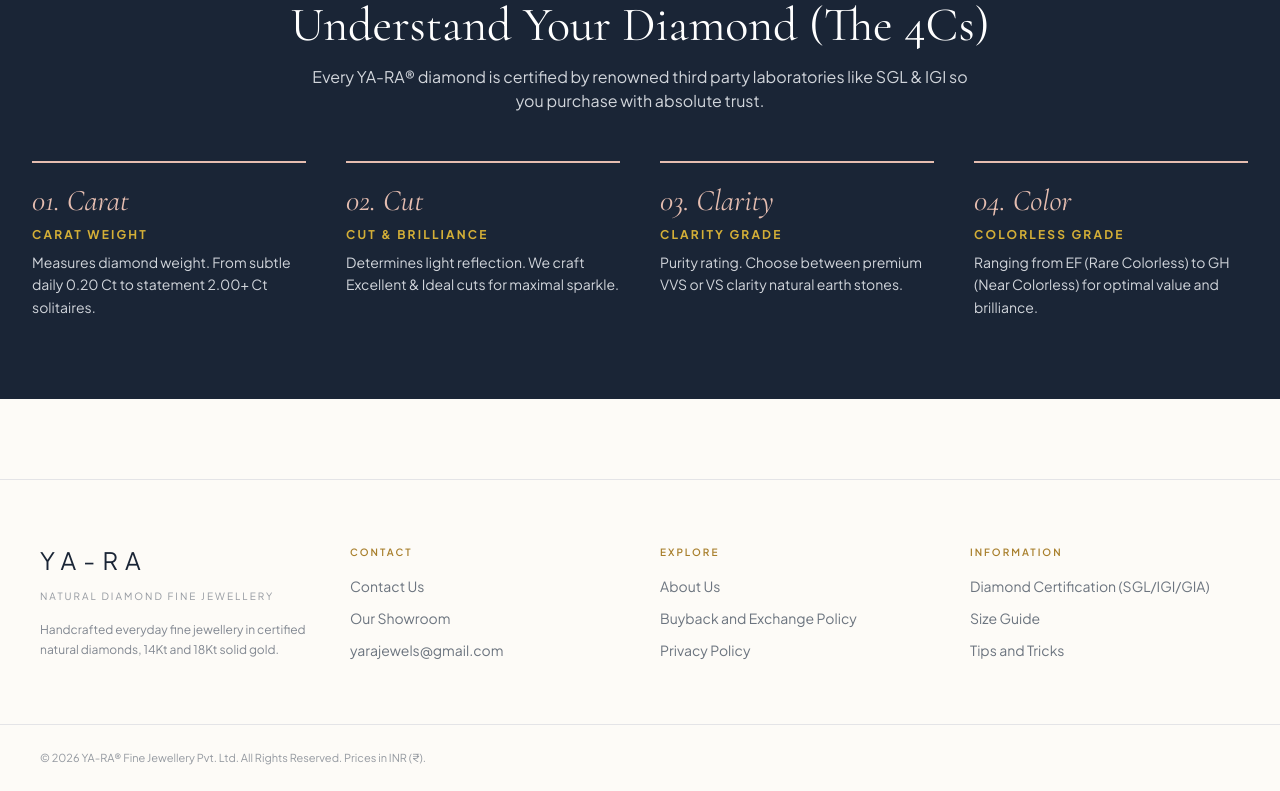
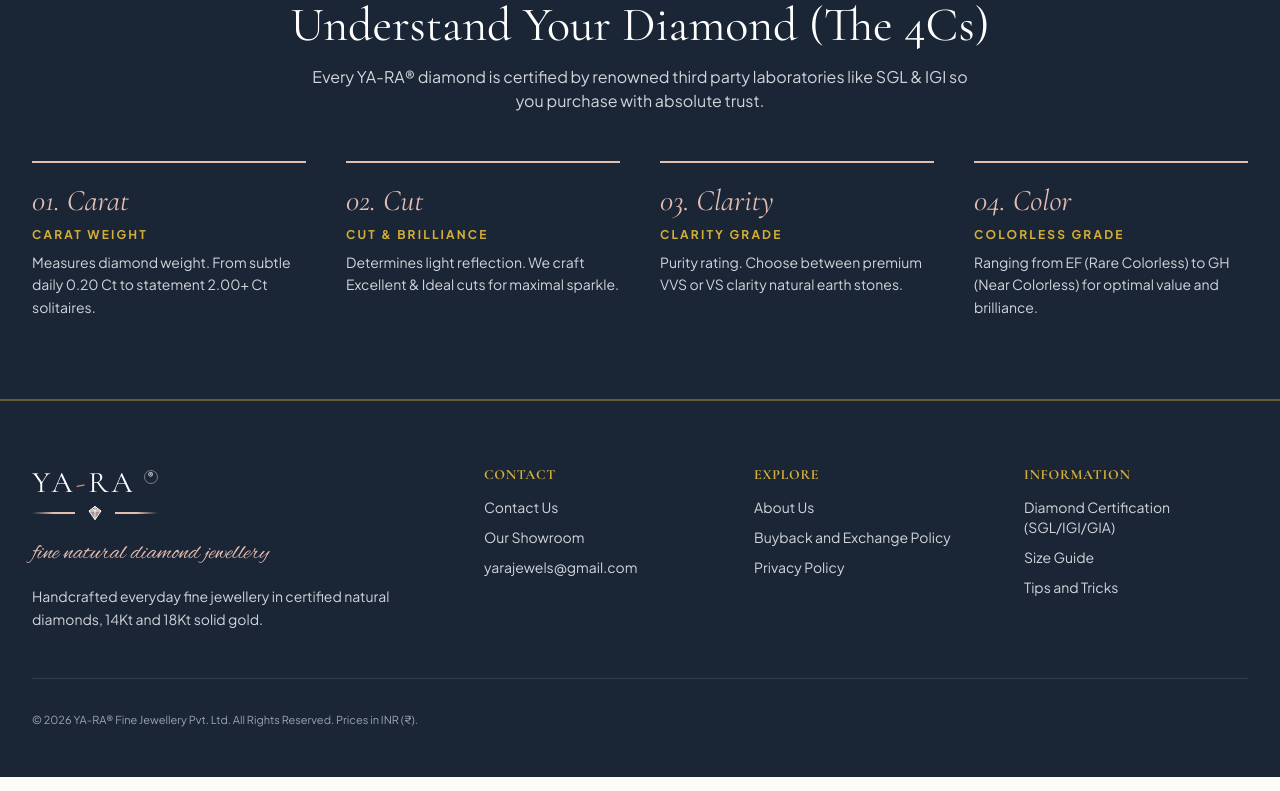
Before and after one commit to myidispg/yara-web-v1, a Next.js app in the folder frontend/: page / in a window 1280 px wide. Shown: the part 2550-3341 px from the top of the page. Built offline with nearby package versions, Linux system fonts and the light colour scheme; no server answers.

Commit message:
Completed footer

```diff
--- a/frontend/src/app/globals.css
+++ b/frontend/src/app/globals.css
@@ -17,14 +17,25 @@
 
   body {
     @apply antialiased leading-relaxed;
-    font-family: 'Plus Jakarta Sans', sans-serif;
+    font-family: var(--font-jakarta), 'Plus Jakarta Sans', sans-serif;
     background-color: var(--bg-cream);
     color: var(--navy-deep);
   }
 
-  h1, h2, h3, h4 {
-    font-family: 'Cormorant Garamond', serif;
+  h1,
+  h2,
+  h3,
+  h4 {
+    font-family: var(--font-cormorant), 'Cormorant Garamond', serif;
     color: var(--navy-deep);
+  }
+
+  .font-serif-luxury {
+    font-family: var(--font-cormorant), 'Cormorant Garamond', serif;
+  }
+
+  .font-cursive {
+    font-family: var(--font-alex), 'Alex Brush', cursive;
   }
 }
 
@@ -168,23 +179,52 @@
 }
 
 @layer utilities {
-  .no-scrollbar::-webkit-scrollbar { display: none; }
-  .no-scrollbar { -ms-overflow-style: none; scrollbar-width: none; }
+  .no-scrollbar::-webkit-scrollbar {
+    display: none;
+  }
+
+  .no-scrollbar {
+    -ms-overflow-style: none;
+    scrollbar-width: none;
+  }
 }
 
 /* Custom Scrollbar */
-::-webkit-scrollbar { width: 6px; }
-::-webkit-scrollbar-track { background: #F5EFE6; }
-::-webkit-scrollbar-thumb { background: #D88C7D; border-radius: 10px; }
+::-webkit-scrollbar {
+  width: 6px;
+}
+
+::-webkit-scrollbar-track {
+  background: #F5EFE6;
+}
+
+::-webkit-scrollbar-thumb {
+  background: #D88C7D;
+  border-radius: 10px;
+}
 
 @layer base {
-  ::selection { background: rgba(229, 189, 176, 0.4); color: #1A2536; }
-  :focus-visible { outline: 2px solid #D4AF37; outline-offset: 2px; }
+  ::selection {
+    background: rgba(229, 189, 176, 0.4);
+    color: #1A2536;
+  }
+
+  :focus-visible {
+    outline: 2px solid #D4AF37;
+    outline-offset: 2px;
+  }
 }
 
 @keyframes slide-up {
-  from { transform: translateY(100%); opacity: 0.5; }
-  to { transform: translateY(0); opacity: 1; }
+  from {
+    transform: translateY(100%);
+    opacity: 0.5;
+  }
+
+  to {
+    transform: translateY(0);
+    opacity: 1;
+  }
 }
 
 .animate-slide-up {
--- a/frontend/src/app/layout.js
+++ b/frontend/src/app/layout.js
@@ -2,6 +2,29 @@
 import Providers from "@/components/Providers";
 import Navbar from "@/components/Navbar";
 import Footer from "@/components/Footer";
+import { Cormorant_Garamond, Plus_Jakarta_Sans, Alex_Brush } from 'next/font/google';
+
+const cormorant = Cormorant_Garamond({
+  subsets: ['latin'],
+  weight: ['400', '500', '600', '700'],
+  style: ['normal', 'italic'],
+  variable: '--font-cormorant',
+  display: 'swap',
+});
+
+const jakarta = Plus_Jakarta_Sans({
+  subsets: ['latin'],
+  weight: ['300', '400', '500', '600', '700', '800'],
+  variable: '--font-jakarta',
+  display: 'swap',
+});
+
+const alexBrush = Alex_Brush({
+  subsets: ['latin'],
+  weight: '400',
+  variable: '--font-alex',
+  display: 'swap',
+});
 
 export const metadata = {
   title: "YA-RA Jewels | Luxury Natural Diamond Jewellery",
@@ -13,7 +36,7 @@
 
 export default function RootLayout({ children }) {
   return (
-    <html lang="en">
+    <html lang="en" className={`${cormorant.variable} ${jakarta.variable} ${alexBrush.variable}`}>
       <body className="antialiased">
         <Providers>
           <Navbar />
--- a/frontend/src/components/Footer.jsx
+++ b/frontend/src/components/Footer.jsx
@@ -2,47 +2,108 @@
 
 export default function Footer() {
     return (
-        <footer className="border-t border-line mt-20">
-            <div className="max-w-7xl mx-auto px-6 lg:px-10 py-16 grid grid-cols-1 md:grid-cols-4 gap-10">
-                <div>
-                    <p className="font-serif text-2xl tracking-[0.3em] mb-3">YA-RA</p>
-                    <p className="text-[10px] uppercase tracking-[0.2em] text-charcoal/50 mb-4">Natural Diamond Fine Jewellery</p>
-                    <p className="text-xs text-charcoal/60 leading-relaxed">
+        <footer className="bg-[#1A2536] text-white pt-16 pb-12 border-t-2 border-[#D4AF37]/40">
+            <div className="max-w-7xl mx-auto px-4 sm:px-6 lg:px-8 space-y-12">
+                <div className="grid grid-cols-1 md:grid-cols-[1.5fr_0.85fr_0.85fr_0.8fr] gap-6 md:gap-8">
+                    {/* Brand Column */}
+                    <div className="space-y-4">
+                        {/* Logo and divider wrapped together */}
+                        <div className="inline-block">
+                            <div className="flex items-center gap-2">
+                                <span className="font-serif-luxury text-3xl tracking-widest font-normal text-white">
+                                    YA<span className="text-[#D88C7D]">-</span>RA
+                                </span>
+                                <span className="text-[9px] font-sans border border-white/40 rounded-full w-3.5 h-3.5 flex items-center justify-center text-white -mt-3">®</span>
+                            </div>
+                            {/* Diamond Divider - now constrained to logo width */}
+                            <div className="flex items-center gap-3 mt-1">
+                                <span className="h-[1.5px] bg-gradient-to-r from-transparent via-[#E5BDB0] to-[#E5BDB0] flex-1"></span>
+                                <div className="relative w-4 h-4 flex items-center justify-center">
+                                    <svg viewBox="0 0 24 24" fill="none" className="w-4 h-4 text-white">
+                                        <path d="M12 2L3 9L12 22L21 9L12 2Z" stroke="currentColor" strokeWidth="1.5" fill="#E5BDB0" fillOpacity="0.7"/>
+                                        <path d="M12 2V22M3 9H21M7.5 5.5L12 9L16.5 5.5" stroke="currentColor" strokeWidth="1.2"/>
+                                    </svg>
+                                </div>
+                                <span className="h-[1.5px] bg-gradient-to-r from-[#E5BDB0] via-[#E5BDB0] to-transparent flex-1"></span>
+                            </div>
+                        </div>
+                        <p className="font-cursive text-2xl text-[#E5BDB0]">fine natural diamond jewellery</p>
+                        <p className="text-sm text-gray-300 leading-relaxed">
                             Handcrafted everyday fine jewellery in certified natural diamonds, 14Kt and 18Kt solid gold.
                         </p>
                     </div>
 
-                <div>
-                    <h5 className="text-[10px] uppercase tracking-[0.2em] font-semibold text-gold-dark mb-4">Contact</h5>
-                    <ul className="space-y-3 text-sm text-charcoal/70">
-                        <li><Link className="hover:text-gold-dark" href="/contact">Contact Us</Link></li>
-                        <li><Link className="hover:text-gold-dark" href="/showroom">Our Showroom</Link></li>
-                        <li><a className="hover:text-gold-dark" href="mailto:yarajewels@gmail.com">yarajewels@gmail.com</a></li>
+                    {/* Contact Column */}
+                    <div className="space-y-3">
+                        <h4 className="font-bold text-sm uppercase tracking-wider text-[#D4AF37]">Contact</h4>
+                        <ul className="space-y-2.5 text-sm text-gray-300">
+                            <li>
+                                <Link className="hover:text-white transition-colors" href="/contact">
+                                    Contact Us
+                                </Link>
+                            </li>
+                            <li>
+                                <Link className="hover:text-white transition-colors" href="/showroom">
+                                    Our Showroom
+                                </Link>
+                            </li>
+                            <li>
+                                <a className="hover:text-white transition-colors" href="mailto:yarajewels@gmail.com">
+                                    yarajewels@gmail.com
+                                </a>
+                            </li>
                         </ul>
                     </div>
 
-                <div>
-                    <h5 className="text-[10px] uppercase tracking-[0.2em] font-semibold text-gold-dark mb-4">Explore</h5>
-                    <ul className="space-y-3 text-sm text-charcoal/70">
-                        <li><Link className="hover:text-gold-dark" href="/about">About Us</Link></li>
-                        <li><Link className="hover:text-gold-dark" href="/buyback">Buyback and Exchange Policy</Link></li>
-                        <li><Link className="hover:text-gold-dark" href="/privacy">Privacy Policy</Link></li>
+                    {/* Explore Column */}
+                    <div className="space-y-3">
+                        <h4 className="font-bold text-sm uppercase tracking-wider text-[#D4AF37]">Explore</h4>
+                        <ul className="space-y-2.5 text-sm text-gray-300">
+                            <li>
+                                <Link className="hover:text-white transition-colors" href="/about">
+                                    About Us
+                                </Link>
+                            </li>
+                            <li>
+                                <Link className="hover:text-white transition-colors" href="/buyback">
+                                    Buyback and Exchange Policy
+                                </Link>
+                            </li>
+                            <li>
+                                <Link className="hover:text-white transition-colors" href="/privacy">
+                                    Privacy Policy
+                                </Link>
+                            </li>
                         </ul>
                     </div>
-                <div>
-                    <h5 className="text-[10px] uppercase tracking-[0.2em] font-semibold text-gold-dark mb-4">Information</h5>
-                    <ul className="space-y-3 text-sm text-charcoal/70">
-                        <li><Link className="hover:text-gold-dark" href="/certification">Diamond Certification (SGL/IGI/GIA)</Link></li>
-                        <li><Link className="hover:text-gold-dark" href="/size-guide">Size Guide</Link></li>
-                        <li><Link className="hover:text-gold-dark" href="/tips">Tips and Tricks</Link></li>
+
+                    {/* Information Column */}
+                    <div className="space-y-3">
+                        <h4 className="font-bold text-sm uppercase tracking-wider text-[#D4AF37]">Information</h4>
+                        <ul className="space-y-2.5 text-sm text-gray-300">
+                            <li>
+                                <Link className="hover:text-white transition-colors" href="/certification">
+                                    Diamond Certification (SGL/IGI/GIA)
+                                </Link>
+                            </li>
+                            <li>
+                                <Link className="hover:text-white transition-colors" href="/size-guide">
+                                    Size Guide
+                                </Link>
+                            </li>
+                            <li>
+                                <Link className="hover:text-white transition-colors" href="/tips">
+                                    Tips and Tricks
+                                </Link>
+                            </li>
                         </ul>
                     </div>
                 </div>
 
-            <div className="border-t border-line">
-                <p className="max-w-7xl mx-auto px-6 lg:px-10 py-6 text-[11px] text-charcoal/50">
-                    © 2026 YA-RA® Fine Jewellery Pvt. Ltd. All Rights Reserved. Prices in INR (₹).
-                </p>
+                {/* Bottom Bar */}
+                <div className="pt-8 border-t border-white/10 flex flex-col sm:flex-row justify-between items-center text-[11px] text-gray-400 gap-4">
+                    <p>© 2026 YA-RA® Fine Jewellery Pvt. Ltd. All Rights Reserved. Prices in INR (₹).</p>
+                </div>
             </div>
         </footer>
     );
```
Also changed, not shown: frontend/tailwind.config.js (+14 -12 lines). Lines whose indentation alone changed are shown as unchanged.
